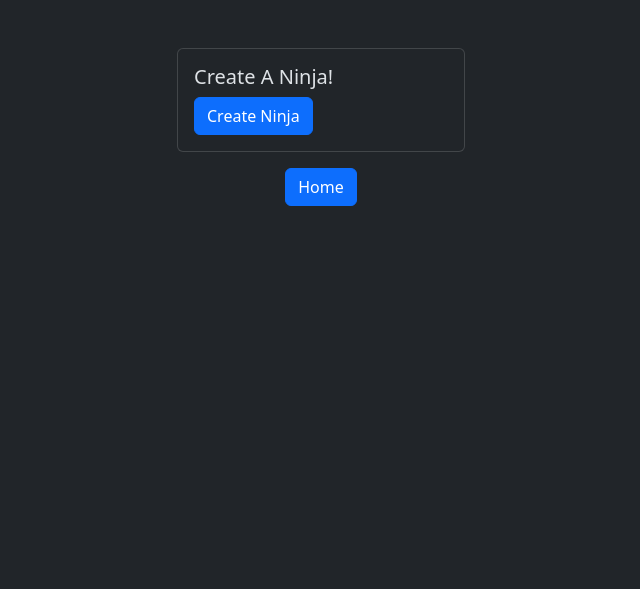
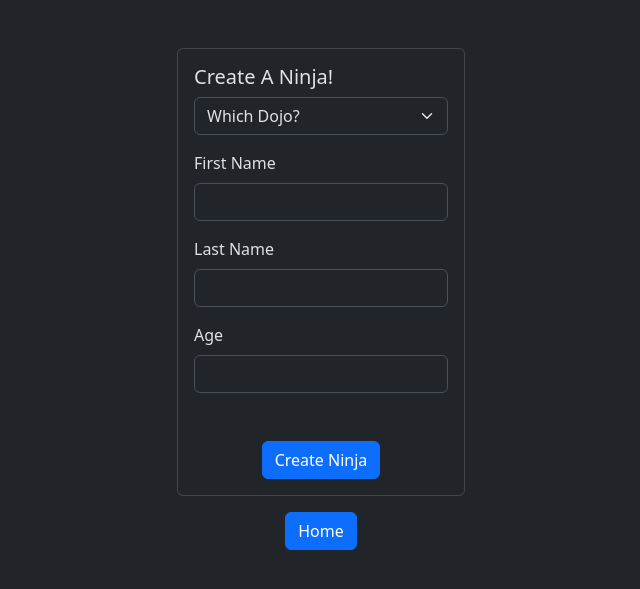
Before and after one commit to DriftingShade/Dojos_And_Ninjas_CRUD, a Flask app: template flask_app/templates/new_ninja.html in a window 1280 px wide. Shown: the top 589 px of the page, without its empty margins (319-959 px from the left). Run offline with Flask 3, Linux system fonts and the light colour scheme; the template is opened without the code that fills it, so the values that code supplies are empty.

Commit message:
progress...kind of

```diff
--- a/flask_app/models/ninja.py
+++ b/flask_app/models/ninja.py
@@ -29,4 +29,6 @@ class Ninja:
         query = """INSERT INTO ninjas (dojo_id, first_name, last_name, age, created_at,
         updated_at) VALUES (%(dojo_id)s, %(first_name)s, %(last_name)s, %(age)s, NOW(), NOW());"""
 
-        return connectToMySQL(cls.DB).query_db(query, data)
+        results = connectToMySQL(cls.DB).query_db(query, data)
+        print(results)
+        return results
--- a/flask_app/templates/dojos.html
+++ b/flask_app/templates/dojos.html
@@ -46,7 +46,6 @@
     </div>
     <div class="container d-flex justify-content-center mt-5">
       <form action="/ninja_page">
-        <input type="hidden" name="{{ dojo.id }}" value="{{ dojo.id }}">
         <input
           type="submit"
           class="btn btn-primary text-center"
--- a/flask_app/templates/new_ninja.html
+++ b/flask_app/templates/new_ninja.html
@@ -17,11 +17,24 @@
         <div class="card-body">
           <h5 class="card-title">Create A Ninja!</h5>
           <form action="/create_ninja" method="post">
+            <select class="form-select">
+              <option selected>Which Dojo?</option>
+              {% for dojo in all_dojos %}
+              <option value="{{ dojo.id }}">{{ dojo.name }}</option>
+              {% endfor %}
+            </select>
+            <label for="first_name" class="form-label mt-3">First Name</label>
+            <input type="text" class="form-control" name="first_name">
+            <label for="last_name" class="form-label mt-3">Last Name</label>
+            <input type="text" class="form-control" name="last_name">
+            <label for="age" class="form-label mt-3">Age</label>
+            <input type="number" class="form-control" name="age">
 
 
-
-
-            <input type="submit" class="btn btn-primary" value="Create Ninja">
+            <div class="container d-flex justify-content-center">
+              <input type="hidden" value="{{ dojo.id }}" name="dojo_id">
+              <input type="submit" class="btn btn-primary mt-5" value="Create Ninja">
+            </div>
           </form>
         </div>
       </div>
```
Also changed, not shown: flask_app/controllers/ninjas.py (+13 -7 lines).
